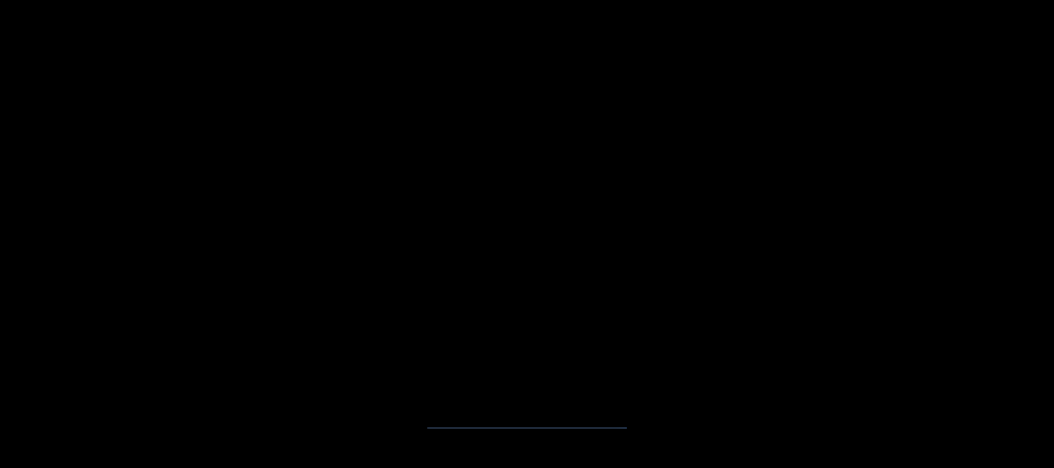
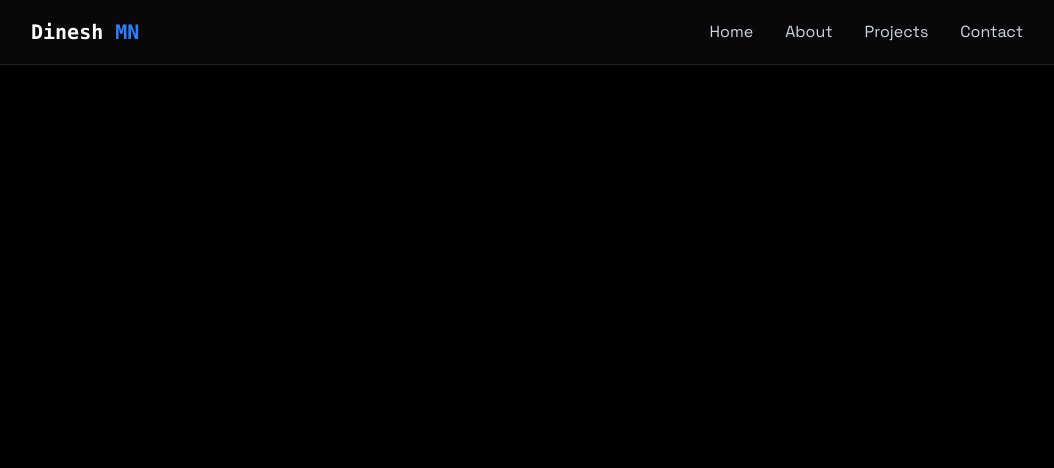
Before and after one commit to DineshMN1/react-portfolio, a React (Vite) app: page / in a window 1280 px wide. Shown: the top 468 px of the page, without its empty margins (113-1167 px from the left). Built offline with nearby package versions, Linux system fonts and the light colour scheme.

Commit message:
Add navbar && mobile menu

```diff
--- a/src/App.tsx
+++ b/src/App.tsx
@@ -1,11 +1,18 @@
 import { useState } from 'react'
 import { LoadingScreen } from './components/LoadingScreen'
 import './index.css'
+import { Navbar } from './components/Navbar'
+import { Mobileview } from './components/Mobilemenu';
 function App() {
-  const [isLoaded, setIsLoaded] = useState(false)
+  const [isLoaded, setIsLoaded] = useState(false);
+  const [menuOpen, setMenuOpen] = useState(false);
   return (
     <>
-    {!isLoaded && <LoadingScreen onComplete={() => setIsLoaded(true)} />}
+    {!isLoaded && <LoadingScreen onComplete={() => setIsLoaded(true)} />}{" "}
+    <div className='min-h-screen transition-opacity duration-700 ${isLoaded ? " opacity-100" : " opacity-0"} bg-black text-gray-100'>
+    <Navbar menuOpen={menuOpen} setMenuOpen={setMenuOpen} />
+    <Mobileview menuOpen={menuOpen} setMenuOpen={setMenuOpen} />
+    </div>
     </>
   )
 }
--- a/src/components/LoadingScreen.tsx
+++ b/src/components/LoadingScreen.tsx
@@ -15,9 +15,11 @@
             index++;
 
             if(index > fullText.length){
+                clearInterval(interval);
+
                 setTimeout(() => {
-                index = 0;
-                },500);
+                    onComplete();
+                }, 1000);
 
 
             }
--- /dev/null
+++ b/src/components/Mobilemenu.tsx
@@ -0,0 +1,53 @@
+interface MobileviewProps {
+    menuOpen: boolean;
+    setMenuOpen: (open: boolean) => void;
+}
+
+export const Mobileview = ({ menuOpen, setMenuOpen }: MobileviewProps) => {
+    return (
+        <div className={`fixed top-0 left-0 w-full bg-[rgba(10,10,10,0.8)] z-40 flex flex-col items-center justify-center
+                        transistion-all duration-300 ease-in-out
+                        ${menuOpen ? "h-screen opacity-100 pointer-events-auto" : "h-0 opacity-0 pointer-events-none"}`}>
+            <button
+              onClick={() => setMenuOpen(false)}
+              className="absolute top-6 right-6 text-white text-3xl focus:outline-none cursor-pointer"
+              aria-label="Close Menu"
+            >
+              &times;
+            </button>
+            <a
+                  href="#home"
+                  onClick={() => setMenuOpen(false)}
+                  className={`text-2xl font-semiboid text-white my-4 transform transition-transform duration-300 ease-in-out
+                  ${menuOpen ? "opacity-100 translate-y-0" : "opacity-0 -translate-y-5"}`}
+                >
+                Home
+                </a>
+                <a
+                  href="#about"
+                  onClick={() => setMenuOpen(false)}
+                  className={`text-2xl font-semiboid text-white my-4 transform transition-transform duration-300 ease-in-out
+                    ${menuOpen ? "opacity-100 translate-y-0" : "opacity-0 -translate-y-5"}`}
+                >
+                About
+                </a>
+                <a
+                  href="#projects"
+                  onClick={() => setMenuOpen(false)}
+                  className={`text-2xl font-semiboid text-white my-4 transform transition-transform duration-300 ease-in-out
+                    ${menuOpen ? "opacity-100 translate-y-0" : "opacity-0 -translate-y-5"}`}
+                >
+                Projects
+                </a>
+                <a
+                  href="#contact"
+                  onClick={() => setMenuOpen(false)}
+                  className={`text-2xl font-semiboid text-white my-4 transform transition-transform duration-300 ease-in-out
+                    ${menuOpen ? "opacity-100 translate-y-0" : "opacity-0 -translate-y-5"}`}
+                >
+                Contact
+                </a>
+
+        </div>
+    );
+};
--- /dev/null
+++ b/src/components/Navbar.tsx
@@ -0,0 +1,56 @@
+import { useEffect } from "react";
+
+
+interface NavbarProps {
+    menuOpen: boolean;
+    setMenuOpen: (value: boolean) => void;
+}
+
+export const Navbar = ({ menuOpen, setMenuOpen }: NavbarProps) => {
+
+    useEffect(() => {
+        document.body.style.overflow = menuOpen ? "hidden" : ""
+    },[menuOpen]);
+    return ( <nav className="fixed top-0 w-full z-40 bg-[rgba(10,10,10,0.8)] backdrop-blur-lg border-b border-white/10 shadow-lg">
+        <div className=" max-w-5xl mx-auto px-4">
+            <div className="flex justify-between items-center h-16">
+                <a href="#home" className="font-mono text-xl text-white font-bold">
+                    Dinesh<span className="text-blue-500"> MN</span>
+                </a>
+                <div className="w-7 h-5 relative cursor-pointer z-40 md:hidden"
+                onClick={() => setMenuOpen(!menuOpen)}
+                >
+                    &#9776;
+
+                </div>
+
+                <div className="hidden md:flex items-center space-x-8">
+                <a
+                  href="#home"
+                  className="text-gray-300 hover:text-white transition-colors"
+                >
+                Home
+                </a>
+                <a
+                  href="#about"
+                  className="text-gray-300 hover:text-white transition-colors"
+                >
+                About
+                </a>
+                <a
+                  href="#projects"
+                  className="text-gray-300 hover:text-white transition-colors"
+                >
+                Projects
+                </a>
+                <a
+                  href="#contact"
+                  className="text-gray-300 hover:text-white transition-colors"
+                >
+                Contact
+                </a>
+                </div>
+            </div>
+        </div>
+    </nav>
+);}
```
